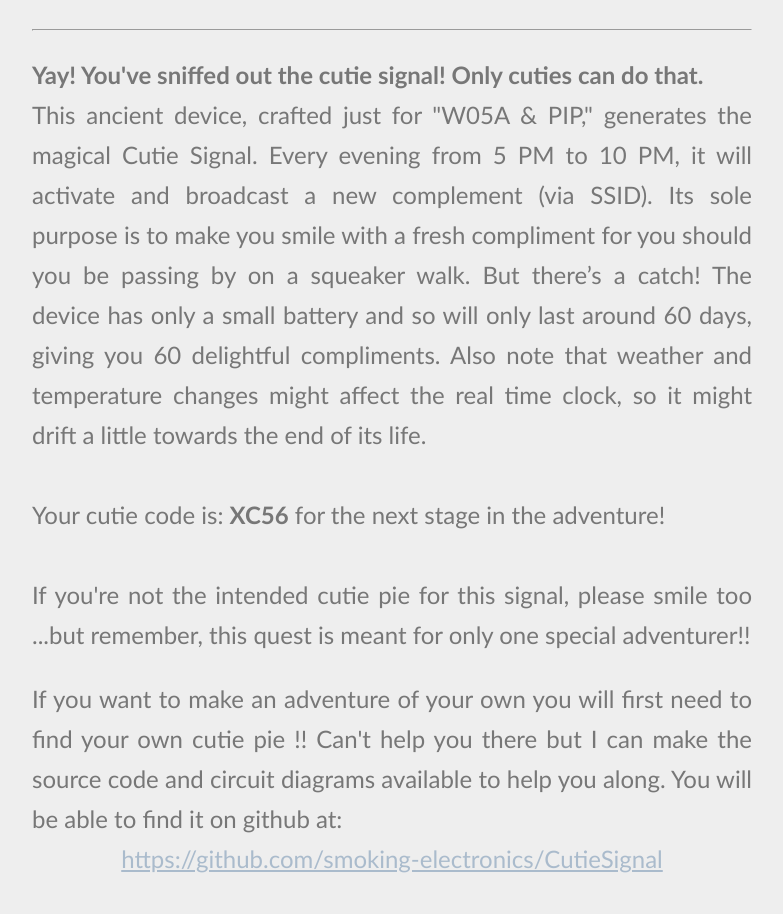
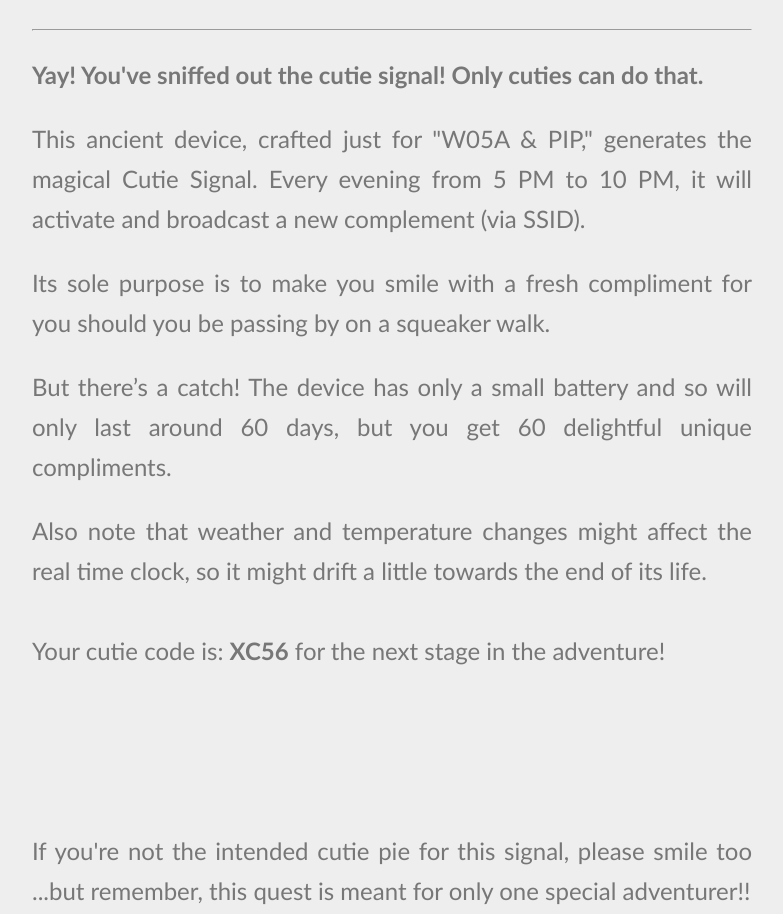
Before and after one commit to smoking-electronics/CutieSignal, a plain HTML site: page data/index.html in a window 1280 px wide. Shown: the part 900-1814 px from the top of the page, without its empty margins (248-1031 px from the left). Drawn offline with Linux system fonts and the light colour scheme.

Commit message:
fifth commit

```diff
--- a/data/index.html
+++ b/data/index.html
@@ -17,18 +17,26 @@
       <hr>
       <div class="center">
         <p>
-        <b>Yay! You've sniffed out the cutie signal! Only cuties can do that.</b><br>
+        <b>Yay! You've sniffed out the cutie signal! Only cuties can do that.</b>
+        <p>
 
-        This ancient device, crafted just for "W05A &amp; PIP," generates the magical Cutie Signal. Every evening from 5 PM to 10 PM, it will activate and broadcast a new complement (via SSID). Its sole purpose is to make you smile with a fresh compliment for you should you be passing by on a squeaker walk.
-
-         But there’s a catch! The device has only a small battery and so will only last around 60 days, giving you 60 delightful compliments. Also note that weather and temperature changes might affect the real time clock, so it might drift a little towards the end of its life.
+        This ancient device, crafted just for "W05A &amp; PIP," generates the magical Cutie Signal. Every evening from 5 PM to 10 PM, it will activate and broadcast a new complement (via SSID).
+        <p>
+        Its sole purpose is to make you smile with a fresh compliment for you should you be passing by on a squeaker walk.
+        <p>
+         But there’s a catch! The device has only a small battery and so will only last around 60 days, but you get 60 delightful unique compliments.
+         <p>
+         Also note that weather and temperature changes might affect the real time clock, so it might drift a little towards the end of its life.
         <br>
         <br> Your cutie code is: <b>XC56</b> for the next stage in the adventure!<br>
+        <br>
+        <br>
+        <br>
         <br>
         If you're not the intended cutie pie for this signal, please smile too ...but remember, this quest is meant for only one special adventurer!! <br>
         </p>
         <p>
-        If you want to make an adventure of your own you will first need to find your own cutie pie !! Can't help you there but I can make the source code and circuit diagrams available to help you along. You will be able to find it on github at: <a href="https://github.com/smoking-electronics/CutieSignal" target="_blank"> https://github.com/smoking-electronics/CutieSignal</a>
+        If you want to make an adventure of your own you will first need to find your own cutie!! Can't help you there but I can make the source code available. You will be able to find it on github at: <br> <a href="https://github.com/smoking-electronics/CutieSignal" target="_blank"> https://github.com/smoking-electronics/CutieSignal</a> enjoy.
         </p>
       </div>
 
```
